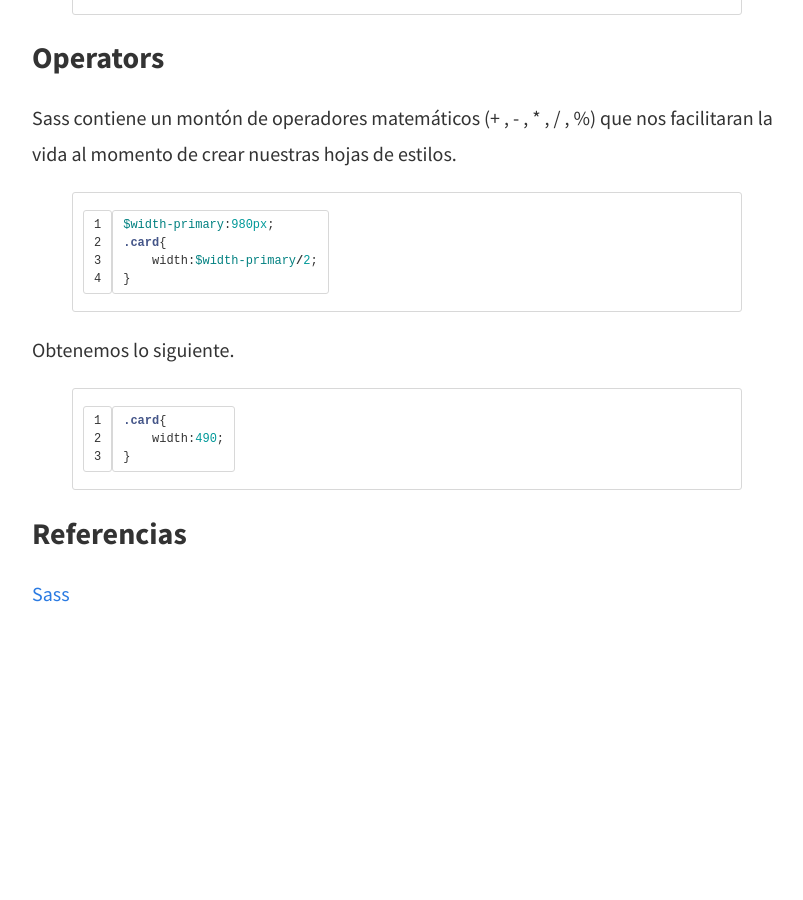
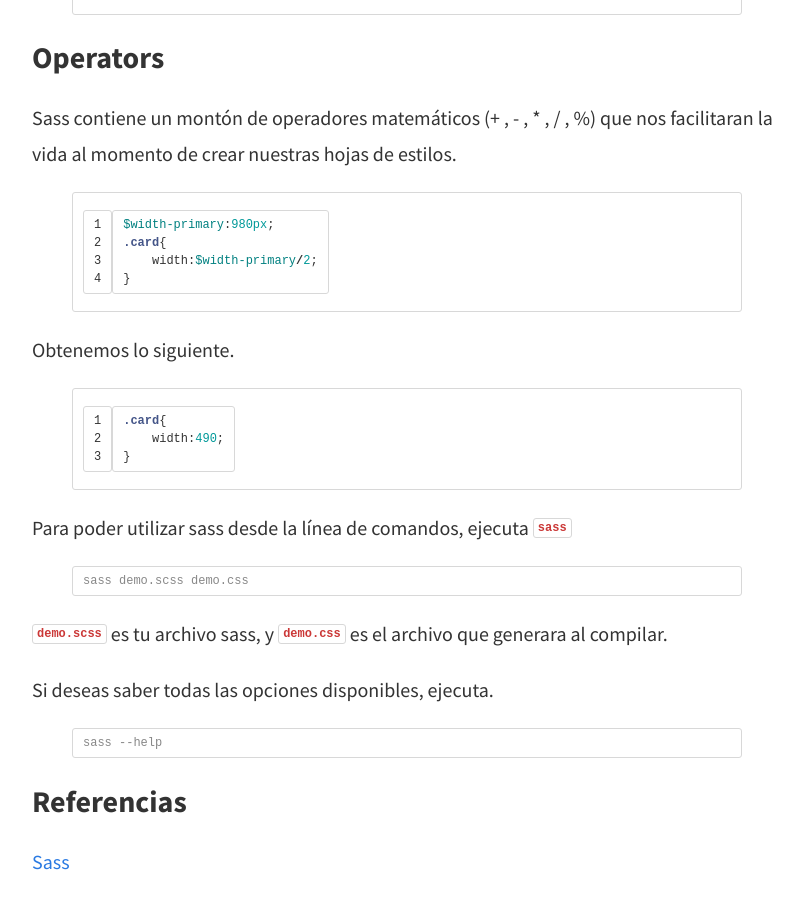
Before and after one commit to wilsson/wilsson.github.io, a Jekyll site: the page built from _posts/2015-09-27-sass-tu-css-con-poderes.markdown, in a window 1280 px wide and 900 px high, scrolled down 7276 px. Shown: the whole window, without its empty margins (233-1036 px from the left). Built offline with Jekyll 4.4.1, drawn with Linux system fonts in a browser that asks for light colours; nearby versions of some CDN libraries; before the commit the page ends 7908 px from its top, so only the background shows below that.

Commit message:
feat(post-sass):agregando instrucciones cli sass

```diff
--- a/_posts/2015-09-27-sass-tu-css-con-poderes.markdown
+++ b/_posts/2015-09-27-sass-tu-css-con-poderes.markdown
@@ -256,6 +256,16 @@ Obtenemos lo siguiente.
     width:490;
 }
 {% endhighlight %}
+Para poder utilizar sass desde la línea de comandos, ejecuta **sass**
+{% highlight Console %}
+sass demo.scss demo.css
+{% endhighlight %}
+**demo.scss** es tu archivo sass, y **demo.css** es el archivo que generara al compilar.
+
+Si deseas saber todas las opciones disponibles, ejecuta.
+{% highlight Console%}
+sass --help
+{% endhighlight %}
 ## Referencias
 - [Sass][2]
 
```
